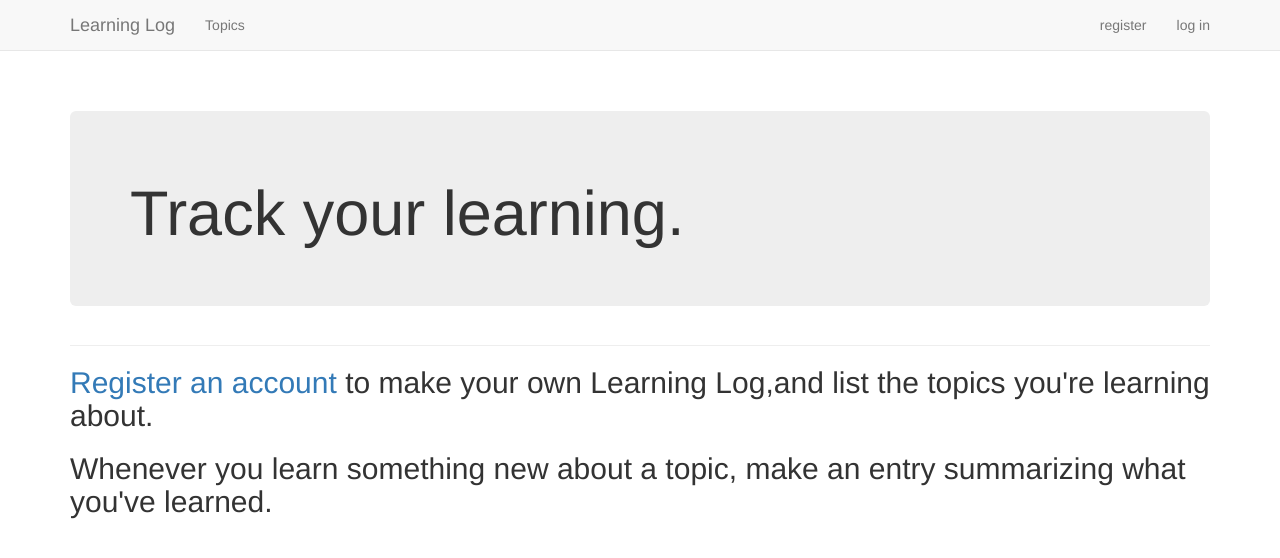
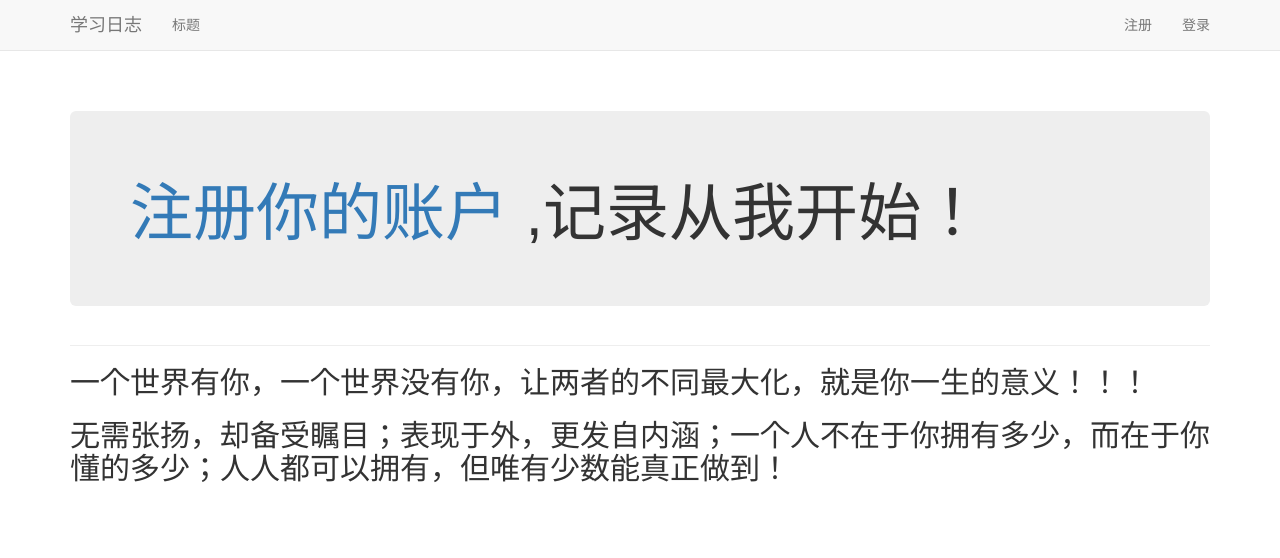
Before and after one commit to XingLejun/learning_log, a Django app: page / in a window 1280 px wide. Shown: the top 558 px of the page. Run offline with Django 3.2, Linux system fonts and the light colour scheme; some libraries are stand-ins or nearby versions.

Commit message:
Set templates

```diff
--- a/learning_logs/templates/learning_logs/base.html
+++ b/learning_logs/templates/learning_logs/base.html
@@ -7,7 +7,7 @@
         <meta http-equiv="X-UA-Compatible" content="IE=edge">
         <meta name="viewport" content="width=device-width, initial-scale=1">
 
-        <title>Learning Log</title>
+        <title>学习日志</title>
 
         {% bootstrap_css %}
         {% bootstrap_javascript %}
@@ -21,21 +21,21 @@
              <div class="container">
 				 <div class="navbar-header">
                      <button type="button" class="navbar-toggle collapsed" data-toggle="collapse" data-target="#navbar" aria-expanded="false" aria-controls="navbar"></button>
-                     <a class="navbar-brand" href="{% url 'learning_logs:index' %}">Learning Log</a>
+                     <a class="navbar-brand" href="{% url 'learning_logs:index' %}">学习日志</a>
                  </div>
 
                  <div id="navbar" class="navbar-collapse collapse">
                      <ul class="nav navbar-nav">
-                         <li><a href="{% url 'learning_logs:topics' %}">Topics</a></li>
+                         <li><a href="{% url 'learning_logs:topics' %}">标题</a></li>
                      </ul>
 
                      <ul class="nav navbar-nav navbar-right">
                          {% if user.is_authenticated %}
                             <li><a>Hello,{{ user.username }}.</a></li>
-                            <li><a href="{% url 'users:logout' %}">log out</a></li>
+                            <li><a href="{% url 'users:logout' %}">注销</a></li>
                          {% else %}
-                            <li><a href="{% url 'users:register' %}">register</a></li>
-                            <li><a href="{% url 'users:login' %}">log in</a></li>
+                            <li><a href="{% url 'users:register' %}">注册</a></li>
+                            <li><a href="{% url 'users:login' %}">登录</a></li>
                          {% endif %}
                      </ul>
                  </div><!--/.nav-collapse -->
--- a/learning_logs/templates/learning_logs/edit_entry.html
+++ b/learning_logs/templates/learning_logs/edit_entry.html
@@ -3,11 +3,11 @@
 {% block content %}
 
 <p><a href="{% url 'learning_logs:topic' topic.id %}">{{ topic }}</a></p>
-  <p>Edit entry:</p>
+  <p>编辑条目:</p>
   <form action="{% url 'learning_logs:edit_entry' entry.id %}" method='post'>
     {% csrf_token %}
 	{{ form.as_p }}
-	<button name="submit">save changes</button>
+	<button name="submit">保存更改</button>
   </form>
 
 {% endblock content %}
--- a/learning_logs/templates/learning_logs/index.html
+++ b/learning_logs/templates/learning_logs/index.html
@@ -2,16 +2,15 @@
 
 {% block header %}
     <div class="jumbotron">
-        <h1>Track your learning.</h1>
+        <h1><a href="{% url 'users:register' %}">注册你的账户</a> ,记录从我开始！</h1>
     </div>
 {% endblock header %}
 
 {% block content %}
     <h2>
-    <a href="{% url 'users:register' %}">Register an account</a> to make your own Learning Log,and list the topics you're
-    learning about.
+	一个世界有你，一个世界没有你，让两者的不同最大化，就是你一生的意义！！！
     </h2>
     <h2>
-    Whenever you learn something new about a topic, make an entry summarizing what you've learned.
+	无需张扬，却备受瞩目；表现于外，更发自内涵；一个人不在于你拥有多少，而在于你懂的多少；人人都可以拥有，但唯有少数能真正做到！
     </h2>
 {% endblock content %}
--- a/learning_logs/templates/learning_logs/new_entry.html
+++ b/learning_logs/templates/learning_logs/new_entry.html
@@ -4,11 +4,11 @@
 
   <p><a href="{% url 'learning_logs:topic' topic.id %}">{{ topic }}</a></p>
 
-  <p>Add a new entry:</p>
+  <p>增加条目:</p>
   <form action="{% url 'learning_logs:new_entry' topic.id %}" method='post'>
     {% csrf_token %}
 	{{ form.as_p }}
-	<button name='submit'>add entry</button>
+	<button name='submit'>添加条目</button>
   </form>
 
 {% endblock content %}
--- a/learning_logs/templates/learning_logs/new_topic.html
+++ b/learning_logs/templates/learning_logs/new_topic.html
@@ -2,7 +2,7 @@
 {% load bootstrap3 %}
 
 {% block header %}
-    <h2>Add a new topic:</h2>
+    <h2>添加标题:</h2>
 {% endblock header %}
 
 {% block content %}
@@ -12,7 +12,7 @@
         {% bootstrap_form form %}
 
         {% buttons %}
-            <button name="submit" class="btn btn-primary">add topic</button>
+            <button name="submit" class="btn btn-primary">添加标题</button>
         {% endbuttons %}
     </form>
 
--- a/learning_logs/templates/learning_logs/topic.html
+++ b/learning_logs/templates/learning_logs/topic.html
@@ -5,7 +5,7 @@
 
 {% block content %}
     <p>
-        <a href="{% url 'learning_logs:new_entry' topic.id %}">add new entry</a>
+        <a href="{% url 'learning_logs:new_entry' topic.id %}">添加条目</a>
     </p>
 
     {% for entry in entries %}
@@ -14,7 +14,7 @@
                 <h3>
                     {{ entry.date_added|date:'M d, Y H:i' }}
                     <small>
-                        <a href="{% url 'learning_logs:edit_entry' entry.id %}">edit entry</a>
+                        <a href="{% url 'learning_logs:edit_entry' entry.id %}">编辑条目</a>
 
                     </small>
                 </h3>
@@ -24,7 +24,7 @@
             </div>
         </div> <!--panel -->
     {% empty %}
-        There are no entries for this topic yet.
+        这个标题下现在没有任何条目，请添加！
     {% endfor %}
 
 {% endblock content %}
--- a/learning_logs/templates/learning_logs/topics.html
+++ b/learning_logs/templates/learning_logs/topics.html
@@ -1,7 +1,7 @@
 {% extends "learning_logs/base.html" %}
 
 {% block header %}
-    <h1>Topics</h1>
+    <h1>所有标题</h1>
 {% endblock header %}
 
 {% block content %}
@@ -15,10 +15,10 @@
 	  </li>
 
 	{% empty %}
-	  <li>No topics have been added yet.</li>
+	  <li>没有添加任何标题，请添加！</li>
 	{% endfor %}
   </ul>
 
-    <h3><a href="{% url 'learning_logs:new_topic' %}">Add a new Topic</a></h3>
+    <h3><a href="{% url 'learning_logs:new_topic' %}">添加标题</a></h3>
 
 {% endblock content %}
--- a/users/templates/users/login.html
+++ b/users/templates/users/login.html
@@ -1,7 +1,7 @@
 {% extends "learning_logs/base.html" %}
 {% load bootstrap3 %}
 {% block header %}
-    <h2>Log in to your account:</h2>
+    <h2>登录你的账户:</h2>
 {% endblock header %}
 
 {% block content %}
@@ -10,7 +10,7 @@
         {% bootstrap_form form %}
 
         {% buttons %}
-            <button name="submit" class="btn btn-primary">log in</button>
+            <button name="submit" class="btn btn-primary">登录</button>
         {% endbuttons %}
 
         <input type="hidden" name="next" value="{% url 'learning_logs:index' %}" />
--- a/users/templates/users/register.html
+++ b/users/templates/users/register.html
@@ -1,7 +1,7 @@
 {% extends "learning_logs/base.html" %}
 {% load bootstrap3 %}
 {% block header %}
-	<h2>Log up to your account:</h2>
+	<h2>注册你的账户:</h2>
 {% endblock header %}
 
 {% block content %}
@@ -9,7 +9,7 @@
       {% csrf_token %}
       {% bootstrap_form form %}
 	  {% buttons %}
-		<button name="submit" class="btn btn-primary">register</button>
+		<button name="submit" class="btn btn-primary">注册</button>
 	  {% endbuttons %}
 	  <input type="hidden" name="next" value="{% url 'learning_logs:index' %}" />
 	</form>
```
